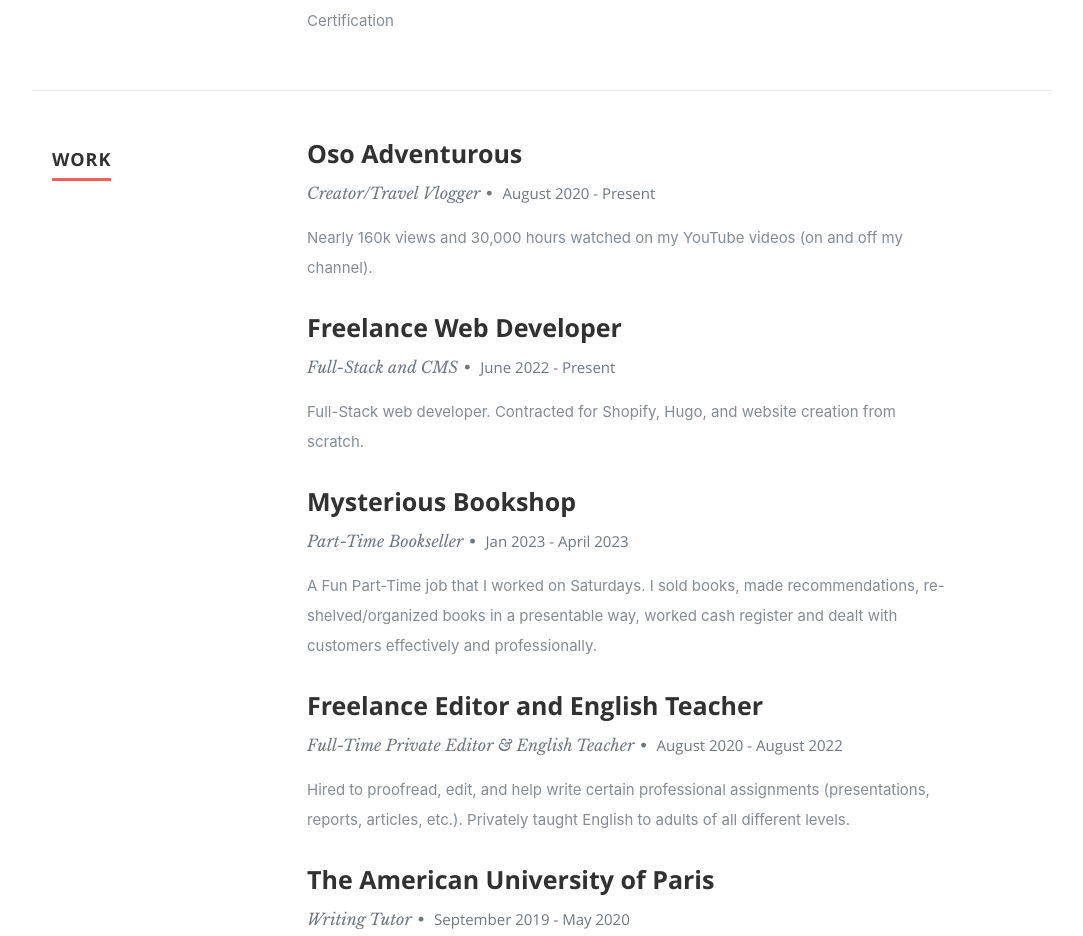
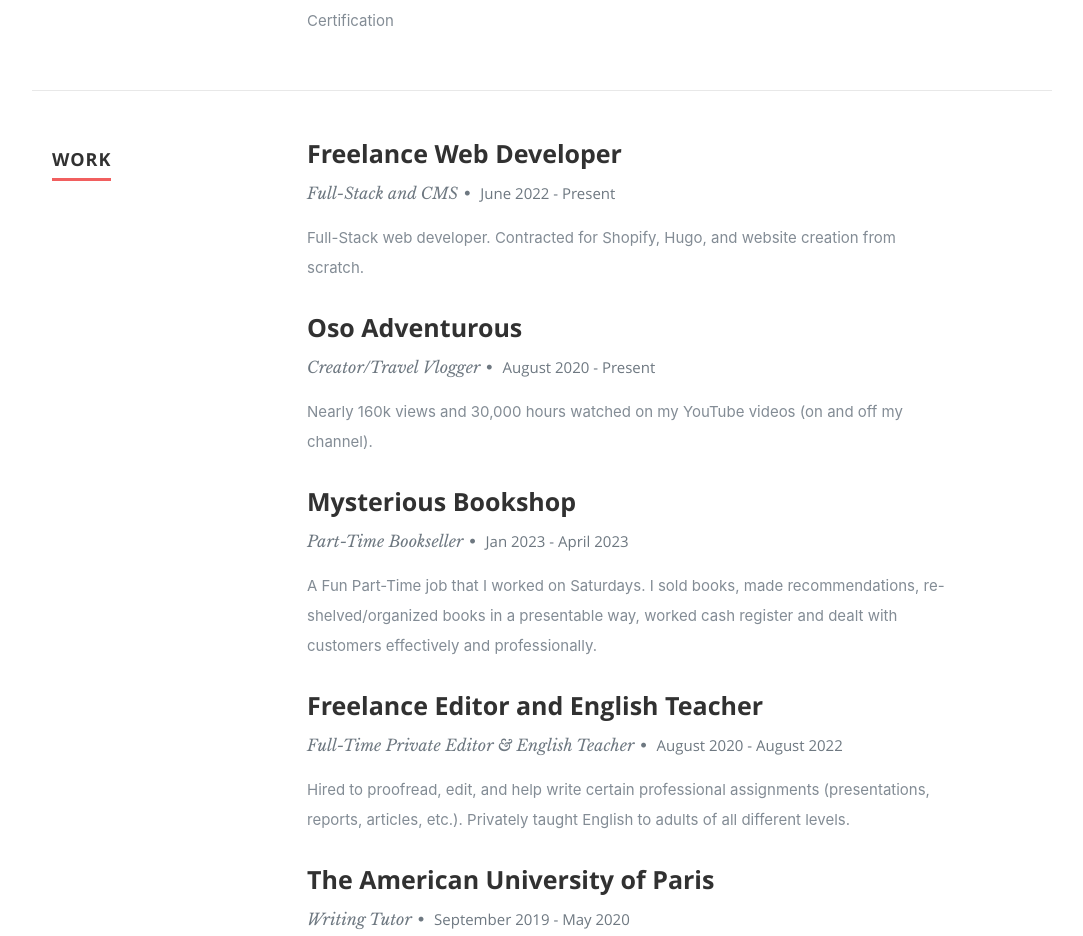
Before and after one commit to blanfried/BaerLanfriedResume, a React (Create React App) app: page / in a window 1280 px wide. Shown: the part 2060-2996 px from the top of the page, without its empty margins (98-1181 px from the left). Built offline with nearby package versions, Linux system fonts and the light colour scheme.

Commit message:
Updated Resume

```diff
--- a/src/resumeData.js
+++ b/src/resumeData.js
@@ -60,18 +60,18 @@
   ],
   "work":[
     {
+      "CompanyName":"Freelance Web Developer",
+      "specialization":"Full-Stack and CMS",
+      "MonthOfLeaving":"June 2022 -",
+      "YearOfLeaving":"Present",
+      "Achievements":"Full-Stack web developer. Contracted for Shopify, Hugo, and website creation from scratch."
+    },
+    {
       "CompanyName":"Oso Adventurous",
       "specialization":"Creator/Travel Vlogger",
       "MonthOfLeaving":"August 2020 -",
       "YearOfLeaving":"Present",
       "Achievements":"Nearly 160k views and 30,000 hours watched on my YouTube videos (on and off my channel)."
-    },
-    {
-      "CompanyName":"Freelance Web Developer",
-      "specialization":"Full-Stack and CMS",
-      "MonthOfLeaving":"June 2022 -",
-      "YearOfLeaving":"Present",
-      "Achievements":"Full-Stack web developer. Contracted for Shopify, Hugo, and website creation from scratch."
     },
     {
       "CompanyName":"Mysterious Bookshop",
```
